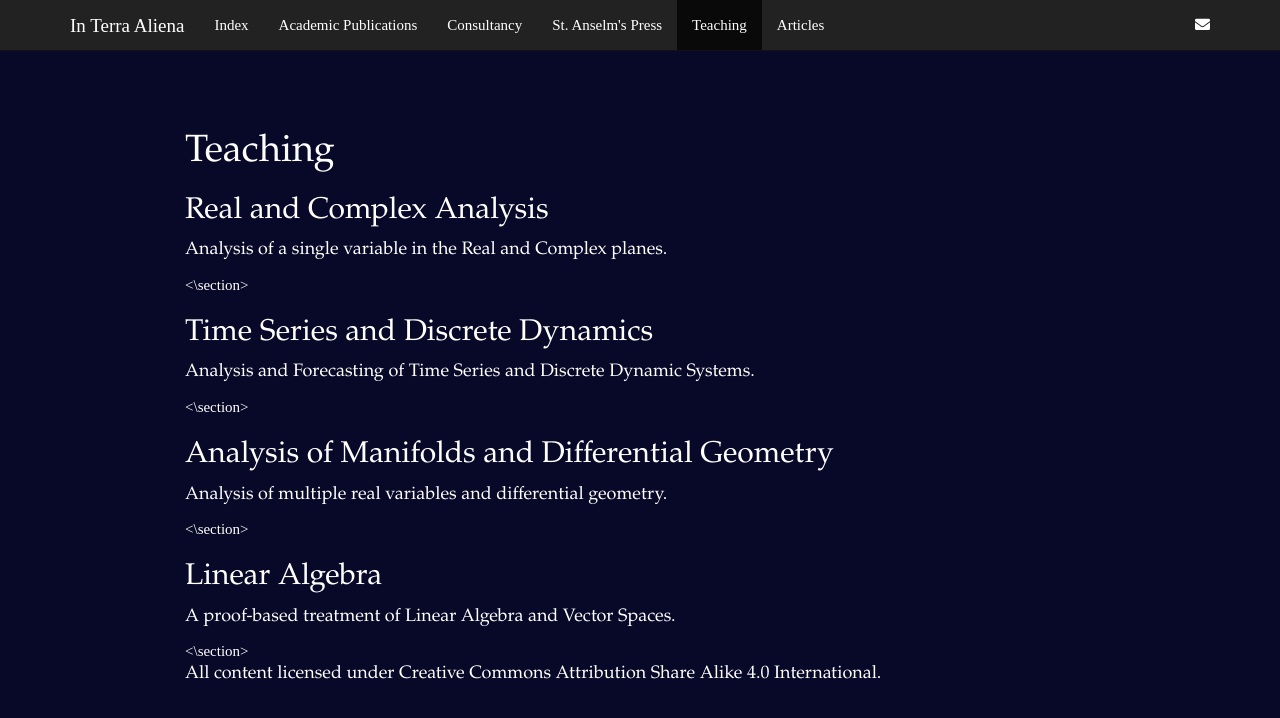
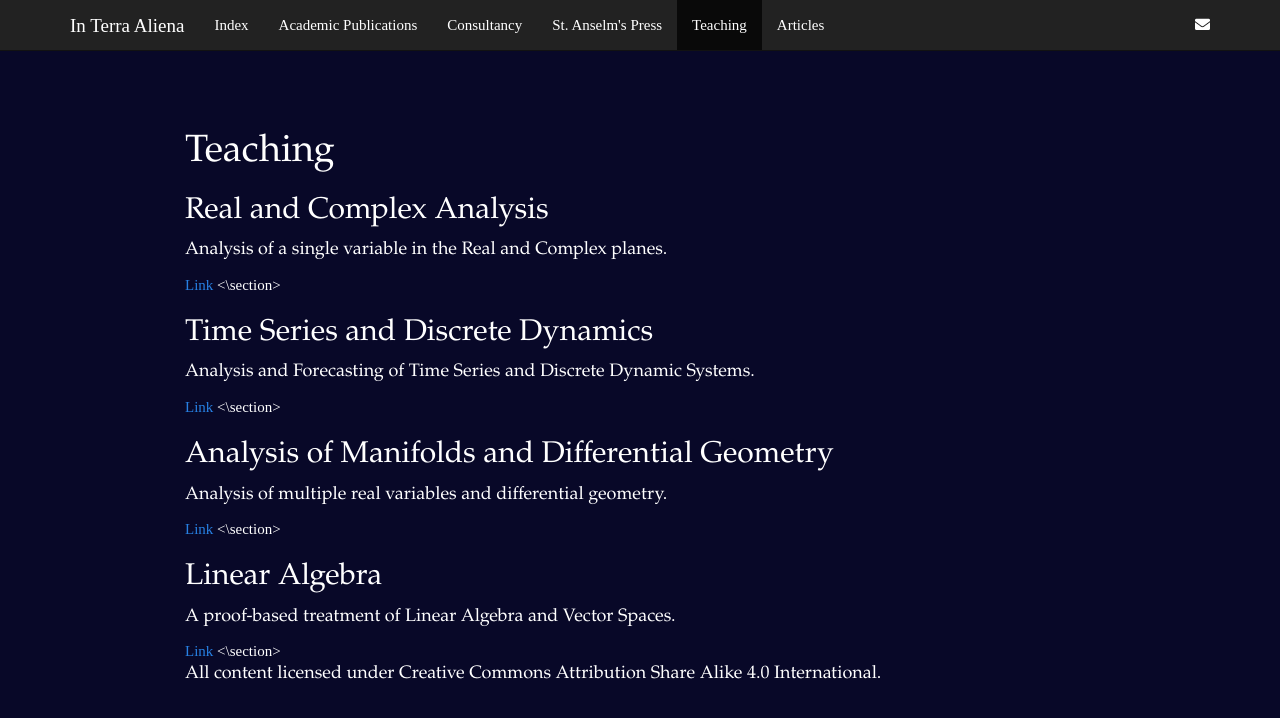
Before and after one commit to ManifoldPreacher/in-terra-aliena.github.io, a Jekyll site: the page teaching.html, which Jekyll copies as it is, in a window 1280 px wide. Shown: the top 718 px of the page. Built offline with Jekyll 4.4.1, drawn with Linux system fonts in a browser that asks for light colours.

Commit message:
Update teaching.html

```diff
--- a/teaching.html
+++ b/teaching.html
@@ -406,42 +406,30 @@ $(document).ready(function () {
 <section id = "Real and Complex Analysis">
   <h2>Real and Complex Analysis</h2>
 <p>Analysis of a single variable in the Real and Complex planes.</p>
-  <a href="./lec_notes/real_complex_analysis_lecture_notes.pdf"><span class="pdf-icon"></span></a>
+  <a href="./lec_notes/real_complex_analysis_lecture_notes.pdf"><span class="pdf-icon">Link</span></a>
 <\section>
 
 <section id = "Time Series Analysis">
   <h2>Time Series and Discrete Dynamics</h2>
 <p>Analysis and Forecasting of Time Series and Discrete Dynamic Systems.</p>
-  <a href="./lec_notes/time_series_analysis_lecture_notes.pdf"><span class="pdf-icon"></span></a>
+  <a href="./lec_notes/time_series_analysis_lecture_notes.pdf"><span class="pdf-icon">Link</span></a>
 <\section>
 
 <section id = "Analysis of Manifolds and Differential Geometry">
   <h2>Analysis of Manifolds and Differential Geometry</h2>
 <p>Analysis of multiple real variables and differential geometry.</p>
-  <a href="./lec_notes/analysis_manifolds_lecture_notes.pdf"><span class="pdf-icon"></span></a>
+  <a href="./lec_notes/analysis_manifolds_lecture_notes.pdf"><span class="pdf-icon">Link</span></a>
 <\section>
 
 <section id = "Linear Algebra">
   <h2>Linear Algebra</h2>
 <p>A proof-based treatment of Linear Algebra and Vector Spaces.</p>
-  <a href="./lec_notes/analysis_manifolds_lecture_notes.pdf"><span class="pdf-icon"></span></a>
+  <a href="./lec_notes/analysis_manifolds_lecture_notes.pdf"><span class="pdf-icon">Link</span></a>
 <\section>
 
-<html>
-  <head>
-    <title></title>
-    <meta content="">
-    <style></style>
-  </head>
-  <body>
-  <div id="footer">
+<footer>
 <p>All content licensed under Creative Commons Attribution Share Alike 4.0 International.</p>
-</div>
-  </body>
-</html>
-
-
-
+</footer>
 </div>
 
 <script>
```
